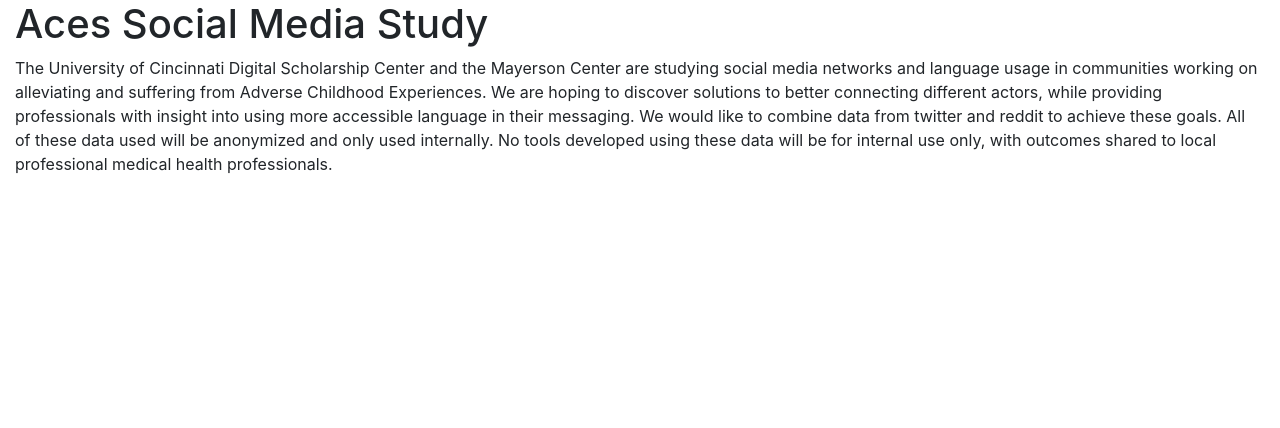
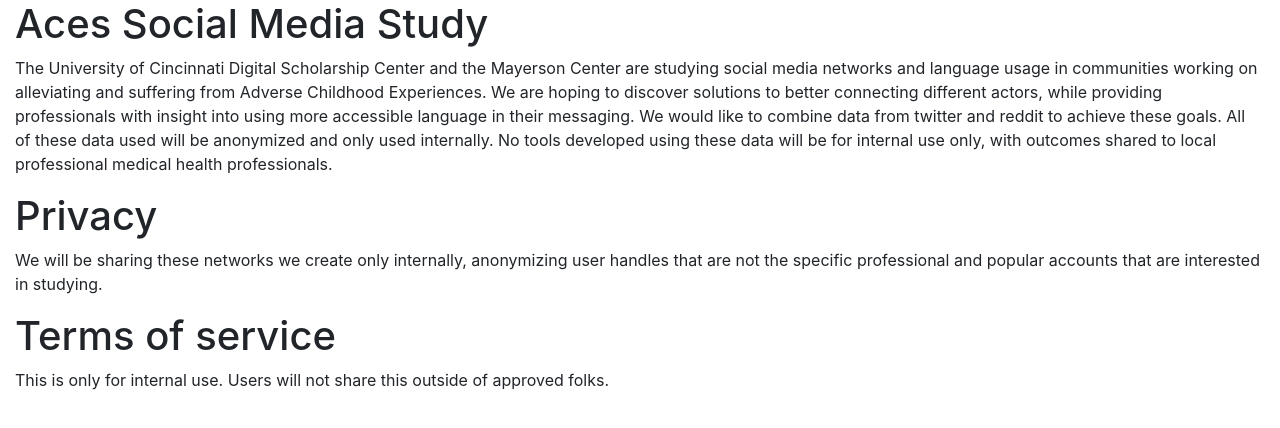
Before and after one commit to ucdscenter/mayerson-aces, a plain HTML site: page index.html in a window 1280 px wide. Drawn offline with Linux system fonts and the light colour scheme.

Commit message:
adding tos and privacy

```diff
--- a/index.html
+++ b/index.html
@@ -1,7 +1,6 @@
 <html>
     <head>
         <title>Aces Social Media</title>
-       <link rel="stylesheet" href="static/css/twitter_networks.css">
         <link rel="stylesheet" href="static/css/bootstrap.min.css">
     </head>
 <body>
@@ -13,6 +12,20 @@
               </p>
             </div>
         </div>
+        <div class="row" id="privacy">
+            <div class="col-md-12">
+              <h1>Privacy</h1>
+              <p>We will be sharing these networks we create only internally, anonymizing user handles that are not the specific professional and popular accounts that are interested in studying.
+              </p>
+            </div>
+        </div>
+        <div class="row" id="tos">
+            <div class="col-md-12">
+              <h1>Terms of service</h1>
+              <p>This is only for internal use. Users will not share this outside of approved folks.
+              </p>
+            </div>
+        </div>
     </div>
 </body>
 <script src="static/js/jquery.min.js"></script>
```
